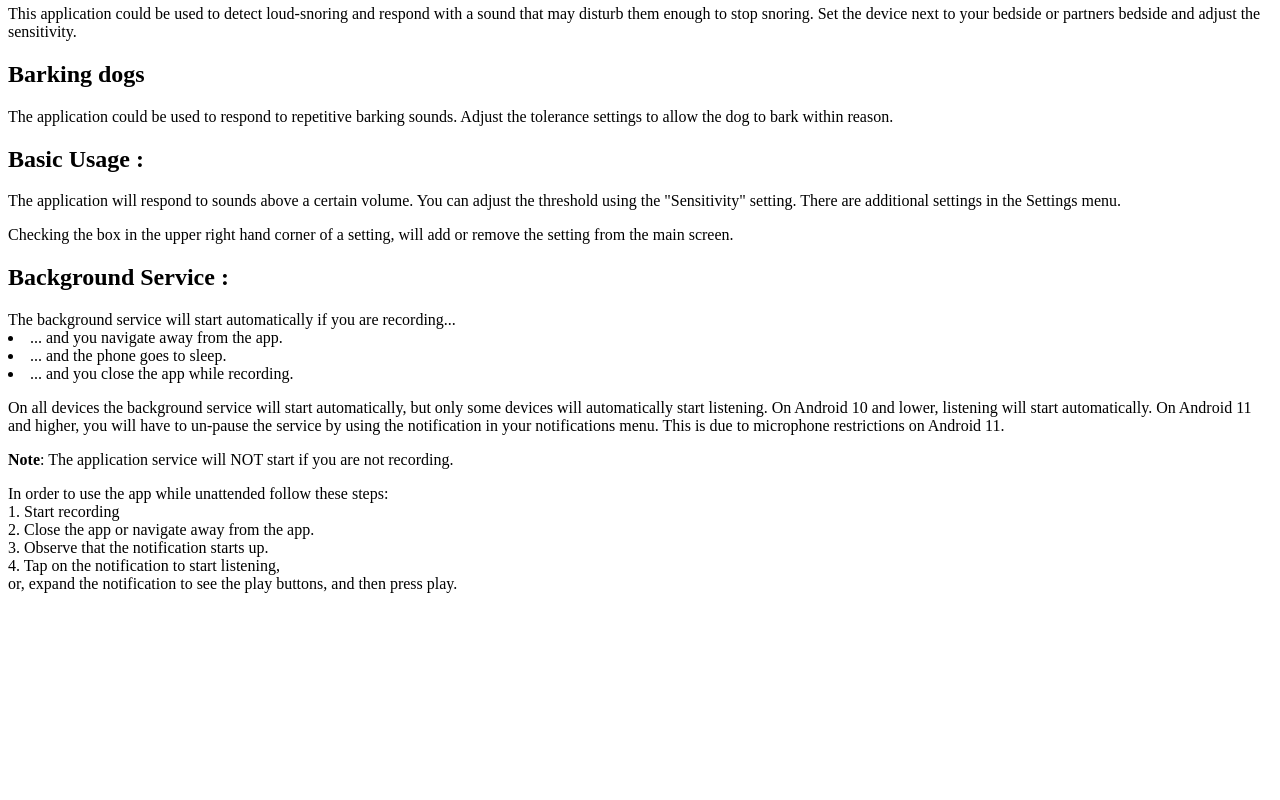
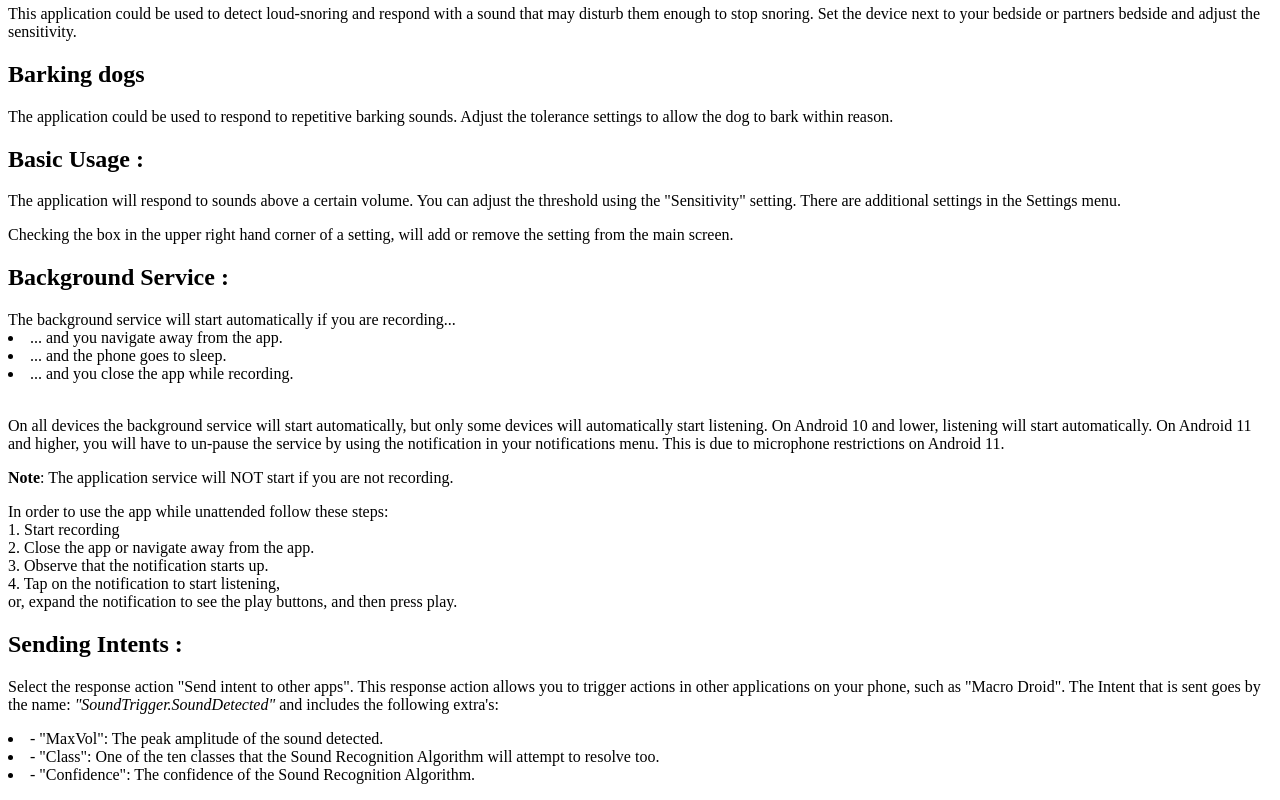
Before and after one commit to JakeDyme/jakedyme.github.io, a plain HTML site: page SoundTrigger/Documentation/HelpGuide.html in a window 1280 px wide. Shown: the part 381-1181 px from the top of the page. Before the commit the page ends 982 px from the top, so only its background shows below. Drawn offline with Linux system fonts and the light colour scheme.

Commit message:
Updated help file

```diff
--- a/SoundTrigger/Documentation/HelpGuide.html
+++ b/SoundTrigger/Documentation/HelpGuide.html
@@ -31,9 +31,9 @@
     <h2>Background Service :</h2>
 
     The background service will start automatically if you are recording...
-    <li>... and you navigate away from the app.
-    <li>... and the phone goes to sleep.
-    <li>... and you close the app while recording.
+    <li>... and you navigate away from the app.</li>
+    <li>... and the phone goes to sleep.</li>
+    <li>... and you close the app while recording.</li>
     <br>
     <p>On all devices the background service will start automatically, but only some devices will automatically start listening.
     On Android 10 and lower, listening will start automatically.
@@ -52,5 +52,15 @@
     <br>4. Tap on the notification to start listening,
     <br>or, expand the notification to see the play buttons, and then press play.
 
+    <h2>Sending Intents :</h2>
+    <p>Select the response action "Send intent to other apps".
+      This response action allows you to trigger actions in other applications on your phone, such as "Macro Droid".
+      The Intent that is sent goes by the name: <em>"SoundTrigger.SoundDetected"</em>
+      and includes the following extra's:
+      <li>- "MaxVol": The peak amplitude of the sound detected.</li>
+      <li>- "Class": One of the ten classes that the Sound Recognition Algorithm will attempt to resolve too.</li>
+      <li>- "Confidence": The confidence of the Sound Recognition Algorithm.</li>
+    </p>
+
   </body>
 </html>
```
